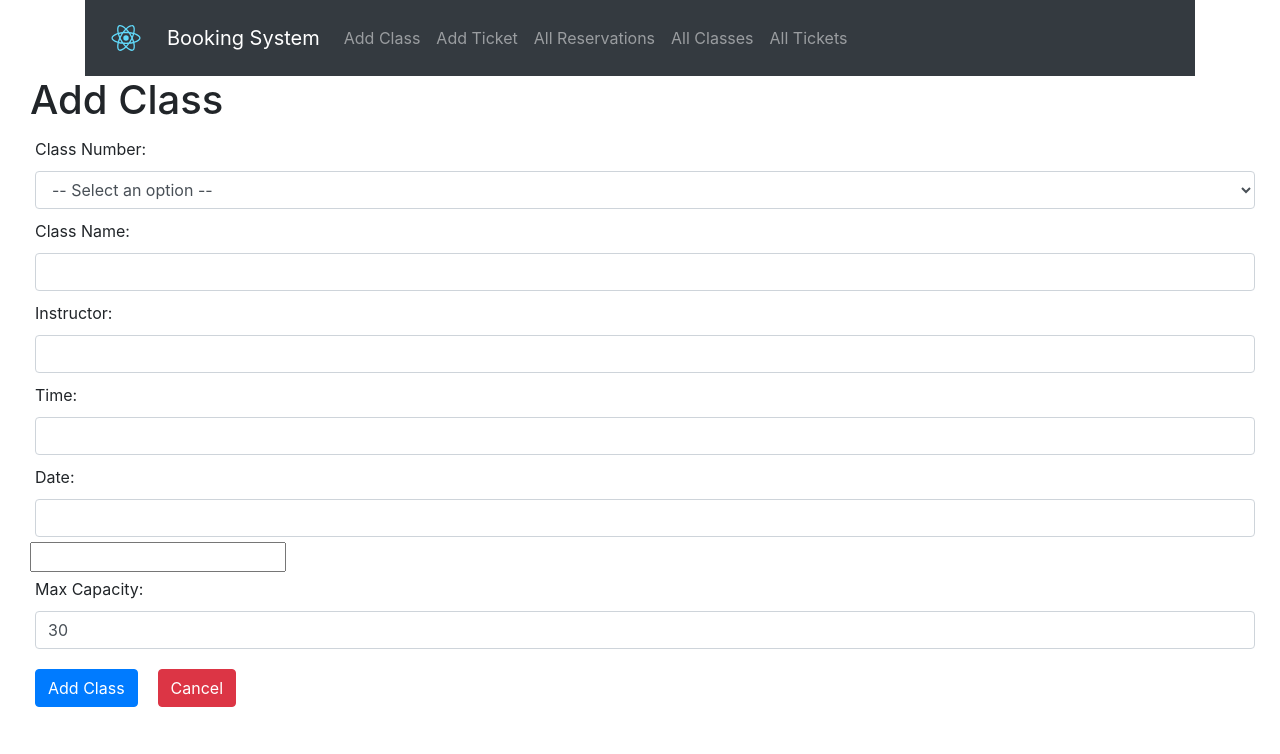
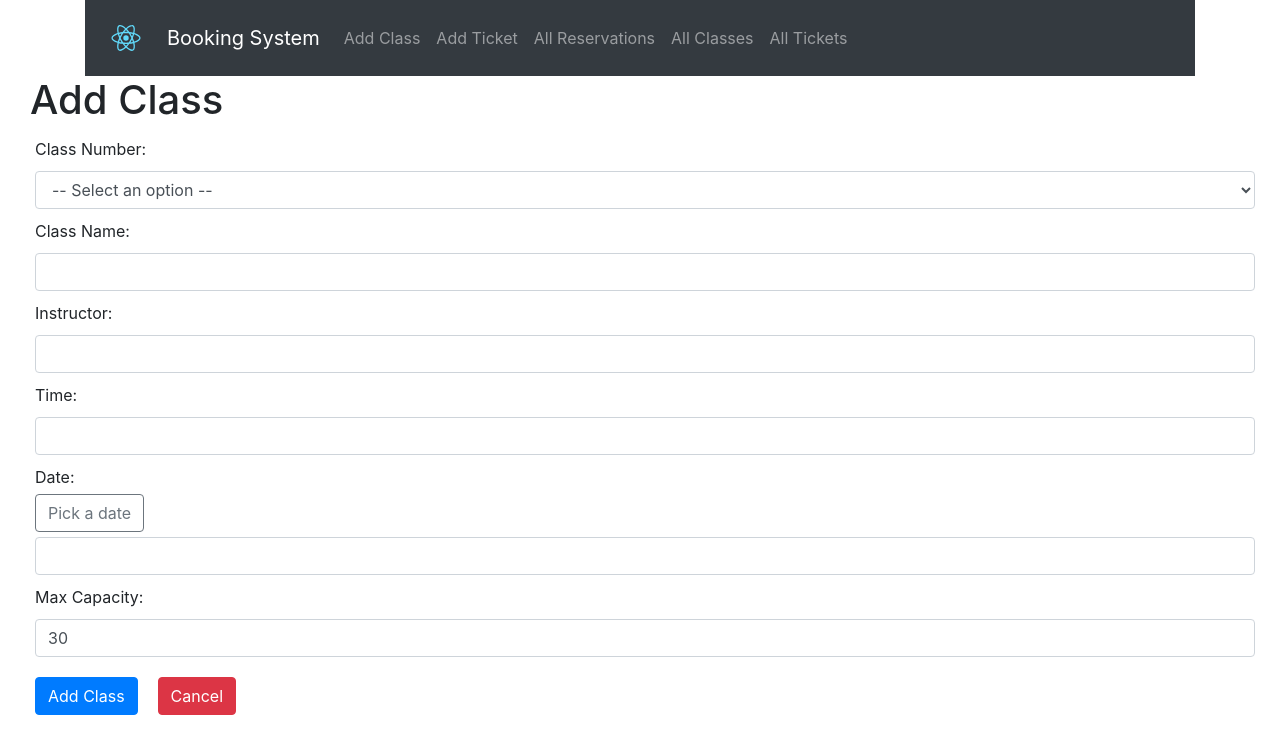
Before and after one commit to Title-Jirakul/eventBookingSystem, a React (Create React App) app in the folder client/: page /classes/create in a window 1280 px wide. Shown: the top 754 px of the page. Built offline with nearby package versions, Linux system fonts and the light colour scheme.

Commit message:
complete date picker button
- time filter? if needed
- testing UX on button date picker

```diff
--- a/client/src/pages/ReservationsInsert.jsx
+++ b/client/src/pages/ReservationsInsert.jsx
@@ -1,7 +1,10 @@
 import React, { Component } from 'react'
+import { useState } from 'react'
+import { forwardRef } from 'react'
 import api from '../api'
 import styled from 'styled-components'
 import { NavBar } from '../components'
+import DatePicker from 'react-datepicker'
 
 const Title = styled.h1.attrs({
     className: 'h1',
@@ -11,6 +14,12 @@ const Wrapper = styled.div.attrs({
     className: 'form-group',
 })`
     margin: 0 30px;
+`
+
+const LilWrapper = styled.div.attrs({
+    className: 'form-group',
+})`
+    margin: 0 5px;
 `
 
 const Label = styled.label`
@@ -39,6 +48,26 @@ const CancelButton = styled.a.attrs({
 })`
     margin: 15px 15px 15px 5px;
 `
+
+const DatePick = ({parentCallback}) => {
+  const [startDate, setStartDate] = useState(new Date());
+  const ExampleCustomInput = forwardRef(
+    ({ value, onClick }, ref) => (
+      <button className="btn btn-outline-secondary" onClick={onClick} ref={ref}>
+        Pick a date
+      </button>
+    ),
+  )
+  return (
+    <DatePicker
+      selected={startDate}
+      onChange={date => {
+         setStartDate(date)
+         parentCallback(date)}}
+         customInput={<ExampleCustomInput />}
+    />
+  )
+}
 
 class ReservationsInsert extends Component {
     constructor(props) {
@@ -83,6 +112,13 @@ class ReservationsInsert extends Component {
 
     handleChangeInputDate = async event => {
         const date = event.target.value
+        this.getOptionsByDate(date);
+        this.setState({ date })
+    }
+
+    handleChangeInputDatePicker = async (rawDate) => {
+        const str = rawDate.toString().split(" ", 4)
+        const date = str[2] + " " + str[1].toUpperCase() + " " + str[3]
         this.getOptionsByDate(date);
         this.setState({ date })
     }
@@ -171,6 +207,9 @@ class ReservationsInsert extends Component {
                 />
 
                 <Label>Date: </Label>
+                <LilWrapper>
+                    <DatePick parentCallback={this.handleChangeInputDatePicker}/>
+                </LilWrapper>
                 <InputText
                     type="text"
                     value={date}
--- a/client/src/pages/RoomsInsert.jsx
+++ b/client/src/pages/RoomsInsert.jsx
@@ -1,6 +1,7 @@
 
 import React, { Component } from 'react'
 import { useState } from 'react'
+import { forwardRef } from 'react'
 import api from '../api'
 import { AdminNavBar } from '../components'
 import DatePicker from 'react-datepicker'
@@ -16,6 +17,12 @@ const Wrapper = styled.div.attrs({
     className: 'form-group',
 })`
     margin: 0 30px;
+`
+
+const LilWrapper = styled.div.attrs({
+    className: 'form-group',
+})`
+    margin: 0 5px;
 `
 
 const Label = styled.label`
@@ -45,6 +52,26 @@ const CancelButton = styled.a.attrs({
 })`
     margin: 15px 15px 15px 5px;
 `
+
+const DatePick = ({parentCallback}) => {
+  const [startDate, setStartDate] = useState(new Date());
+  const ExampleCustomInput = forwardRef(
+    ({ value, onClick }, ref) => (
+      <button className="btn btn-outline-secondary" onClick={onClick} ref={ref}>
+        Pick a date
+      </button>
+    ),
+  )
+  return (
+    <DatePicker
+      selected={startDate}
+      onChange={date => {
+         setStartDate(date)
+         parentCallback(date)}}
+         customInput={<ExampleCustomInput />}
+    />
+  )
+}
 
 class RoomsInsert extends Component {
     constructor(props) {
@@ -85,6 +112,11 @@ class RoomsInsert extends Component {
         this.setState({ date })
     }
 
+    handleChangeInputDatePicker = async (date) => {
+        const str = date.toString().split(" ", 4)
+        this.setState({ date: str[2] + " " + str[1].toUpperCase() + " " + str[3]})
+    }
+
     handleChangeInputMaxCapacity = async event => {
         const maxCapacity = event.target.validity.valid
             ? event.target.value
@@ -115,7 +147,6 @@ class RoomsInsert extends Component {
 
     render() {
         const { roomNo, time, date, maxCapacity, className, instructor } = this.state
-        //const [startDate, setStartDate] = this.useState(null)
         return (
             <Wrapper>
                 <AdminNavBar/>
@@ -153,17 +184,14 @@ class RoomsInsert extends Component {
                 />
 
                 <Label>Date: </Label>
+                <LilWrapper>
+                    <DatePick parentCallback={this.handleChangeInputDatePicker}/>
+                </LilWrapper>
                 <InputText
                     type="text"
                     value={date}
                     onChange={this.handleChangeInputDate}
                 />
-                <div>
-                    <DatePicker
-                        //selected={startDate}
-                        //onChange={date => setStartDate(date)}
-                    />
-                </div>
 
                 <Label>Max Capacity: </Label>
                 <InputText
```
